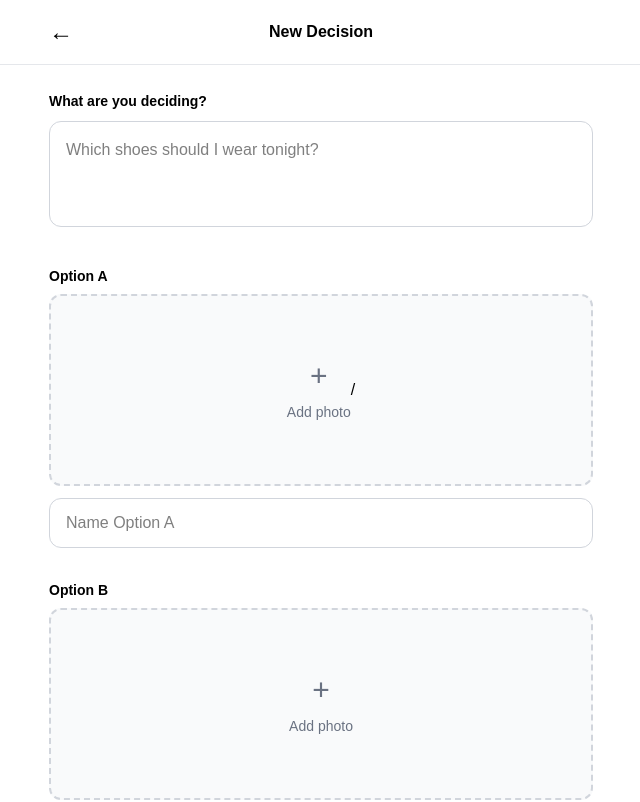
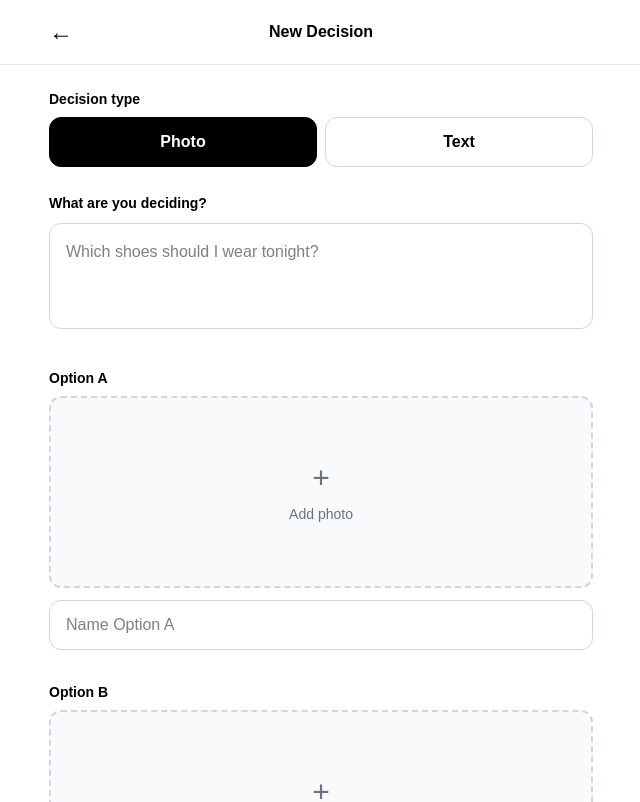
Before and after one commit to graysontalbert/Decision-Network, a Next.js app in the folder decision-network/: page /create in a window 1280 px wide. Shown: the top 802 px of the page, without its empty margins (319-959 px from the left). Built offline with nearby package versions, Linux system fonts and the light colour scheme; no server answers.

Commit message:
Add photo and text decision types

```diff
--- a/decision-network/src/app/create/page.tsx
+++ b/decision-network/src/app/create/page.tsx
@@ -11,7 +11,7 @@ export default function CreateDecision() {
   const [optionB, setOptionB] = useState("");
   const [audience, setAudience] = useState("DSU");
   const [category, setCategory] = useState("Fashion");
-
+const [decisionType, setDecisionType] = useState<"photo" | "text">("photo");
   const [imageA, setImageA] = useState<string | null>(null);
   const [imageB, setImageB] = useState<string | null>(null);
 const [fileA, setFileA] = useState<File | null>(null);
@@ -22,6 +22,10 @@ const [postError, setPostError] = useState("");
 
 async function handlePost() {
   if (!question || !optionA || !optionB) return;
+  if (decisionType === "photo" && (!fileA || !fileB)) {
+  setPostError("Add both photos before posting.");
+  return;
+}
 
   setPosting(true);
   setPostError("");
@@ -30,7 +34,7 @@ async function handlePost() {
     let imageAUrl: string | null = null;
     let imageBUrl: string | null = null;
 
-    if (fileA) {
+    if (decisionType === "photo" && fileA) {
       const extensionA = fileA.name.split(".").pop() || "jpg";
       const pathA = `decisions/${crypto.randomUUID()}.${extensionA}`;
 
@@ -47,7 +51,7 @@ async function handlePost() {
       imageAUrl = data.publicUrl;
     }
 
-    if (fileB) {
+    if (decisionType === "photo" && fileB) {
       const extensionB = fileB.name.split(".").pop() || "jpg";
       const pathB = `decisions/${crypto.randomUUID()}.${extensionB}`;
 
@@ -108,6 +112,36 @@ async function handlePost() {
       </header>
 
       <div className="mx-auto max-w-xl px-4 py-6">
+        <div className="mb-6">
+  <p className="mb-2 text-sm font-semibold">Decision type</p>
+
+  <div className="grid grid-cols-2 gap-2">
+    <button
+      type="button"
+      onClick={() => setDecisionType("photo")}
+      className={`rounded-xl border px-4 py-3 font-semibold ${
+        decisionType === "photo"
+          ? "border-black bg-black text-white"
+          : "border-gray-300 bg-white text-black"
+      }`}
+    >
+      Photo
+    </button>
+
+    <button
+      type="button"
+      onClick={() => setDecisionType("text")}
+      className={`rounded-xl border px-4 py-3 font-semibold ${
+        decisionType === "text"
+          ? "border-black bg-black text-white"
+          : "border-gray-300 bg-white text-black"
+      }`}
+    >
+      Text
+    </button>
+  </div>
+</div>
+
 {/* Question */}
 <label className="text-sm font-semibold">
   What are you deciding?
@@ -123,6 +157,9 @@ async function handlePost() {
 
         {/* OPTION A */}
         <h2 className="mt-8 text-sm font-semibold">Option A</h2>
+        {decisionType === "photo" && (
+          <>
+
 
         <label className="mt-2 flex h-48 w-full cursor-pointer items-center justify-center overflow-hidden rounded-xl border-2 border-dashed border-gray-300 bg-gray-50">
           {imageA ? (
@@ -152,8 +189,9 @@ async function handlePost() {
     }
   }}
 />
-          /
 </label>
+</>
+)}
 
         <input
           value={optionA}
@@ -164,7 +202,8 @@ async function handlePost() {
 
         {/* OPTION B */}
         <h2 className="mt-8 text-sm font-semibold">Option B</h2>
-
+{decisionType === "photo" && (
+  <>
         <label className="mt-2 flex h-48 w-full cursor-pointer items-center justify-center overflow-hidden rounded-xl border-2 border-dashed border-gray-300 bg-gray-50">
           {imageB ? (
             <img
@@ -194,6 +233,8 @@ async function handlePost() {
   }}
 />
         </label>
+        </>
+)}
 
         <input
           value={optionB}
```
Lines whose indentation alone changed are shown as unchanged.
